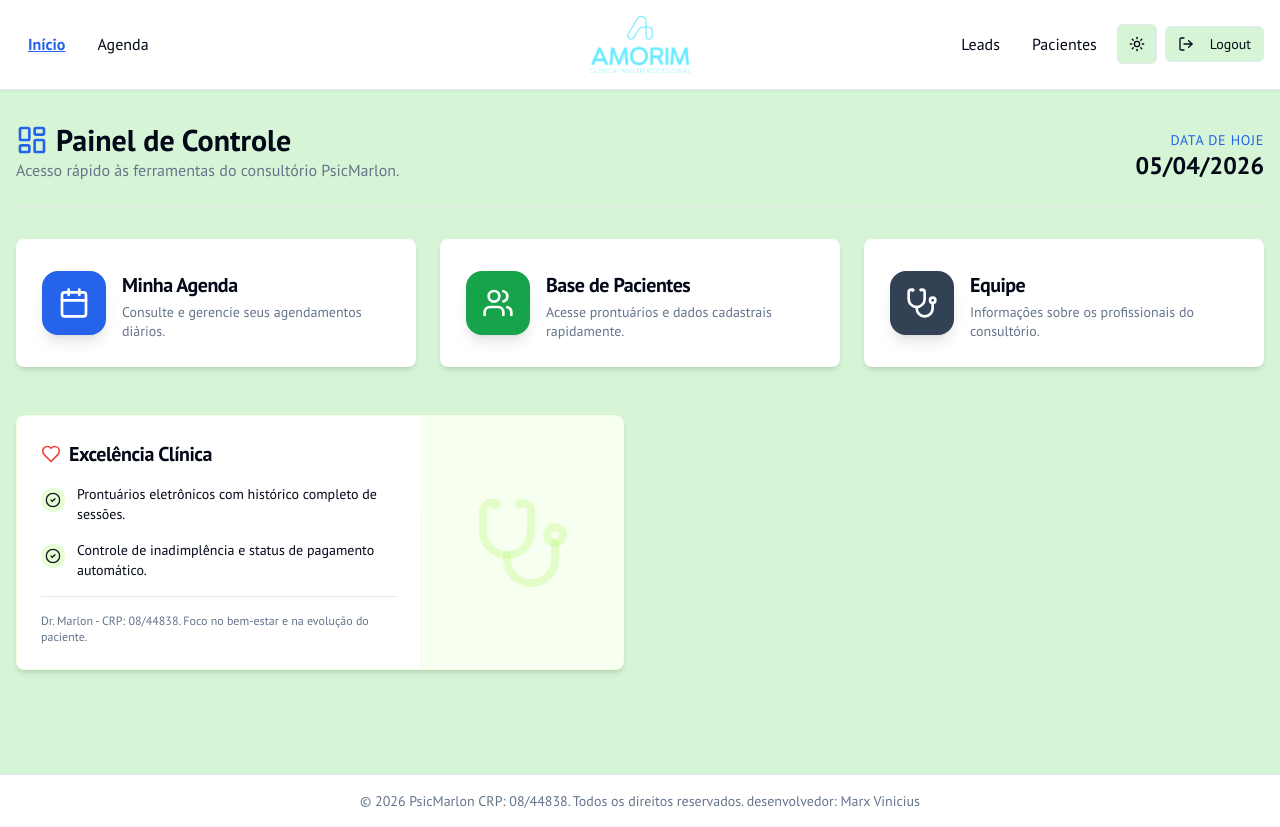
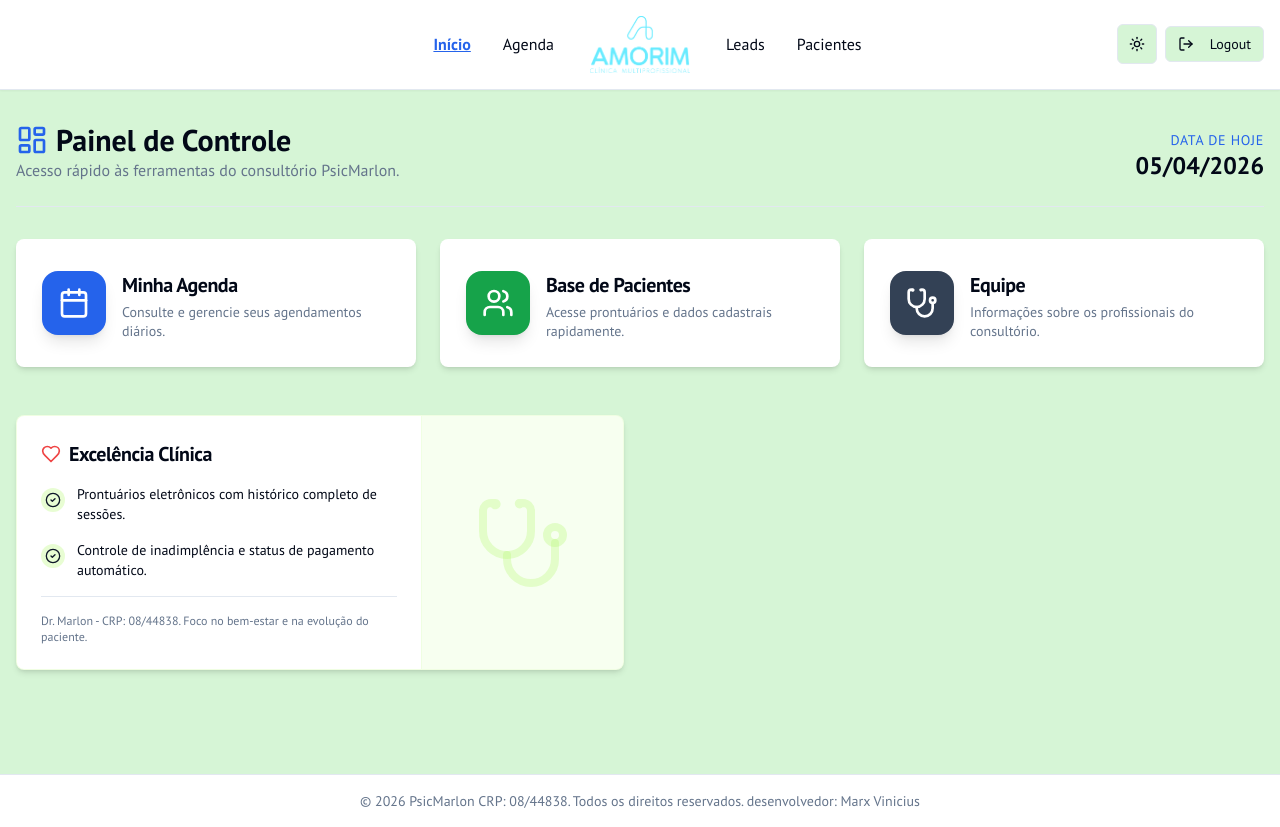
Before and after one commit to MARX210/psicmarlon, a Next.js app: page / in a window 1280 px wide. Built offline with nearby package versions, Linux system fonts and the light colour scheme; sample sign-in values are in the browser's storage.

Commit message:
coloque um pouco mais para a esquerda para io rumo do leads para ficar c

```diff
--- a/src/components/Header.tsx
+++ b/src/components/Header.tsx
@@ -1,3 +1,4 @@
+
 "use client";
 
 import Link from "next/link";
@@ -91,9 +92,9 @@ export function Header() {
   return (
     <header className="bg-card border-b sticky top-0 z-50 shadow-sm">
       <div className="container mx-auto flex justify-between items-center p-4 gap-4">
-        {/* Left side */}
-        <div className="flex items-center justify-start flex-1 min-w-0">
-          <div className="lg:hidden">
+        {/* Left side: Mobile Menu + First Half of Nav */}
+        <div className="flex items-center flex-1 min-w-0 lg:justify-end">
+          <div className="lg:hidden mr-auto">
             <Sheet>
               <SheetTrigger asChild>
                 <Button variant="outline" size="icon" disabled={!isMounted || !isLoggedIn}>
@@ -167,8 +168,8 @@ export function Header() {
           </nav>
         </div>
 
-        {/* Logo */}
-        <div className="flex justify-center shrink-0 z-10">
+        {/* Logo centered */}
+        <div className="flex justify-center shrink-0 z-10 px-2">
           <Link href="/" className="flex items-center gap-2 flex-shrink-0">
             <Image
               src="/images/logopreta.png"
@@ -189,8 +190,8 @@ export function Header() {
           </Link>
         </div>
 
-        {/* Right side */}
-        <div className="flex items-center justify-end gap-2 flex-1 min-w-0">
+        {/* Right side: Second Half of Nav + Actions */}
+        <div className="flex items-center flex-1 min-w-0">
           <nav className="hidden lg:flex items-center space-x-1 lg:space-x-2 overflow-x-auto no-scrollbar">
              {secondHalfLinks.map((link) => (
                <Link
@@ -210,6 +211,7 @@ export function Header() {
             ))}
           </nav>
 
+          <div className="flex items-center gap-2 ml-auto">
             <ThemeToggle />
 
             <div className={cn("hidden lg:inline-flex", { "hidden": !isMounted })}>
@@ -229,6 +231,7 @@ export function Header() {
             </div>
           </div>
         </div>
+      </div>
     </header>
   );
 }
```
Lines whose indentation alone changed are shown as unchanged.
